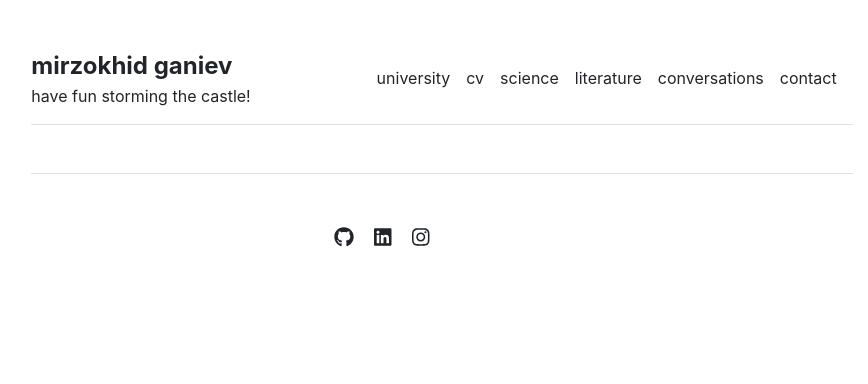
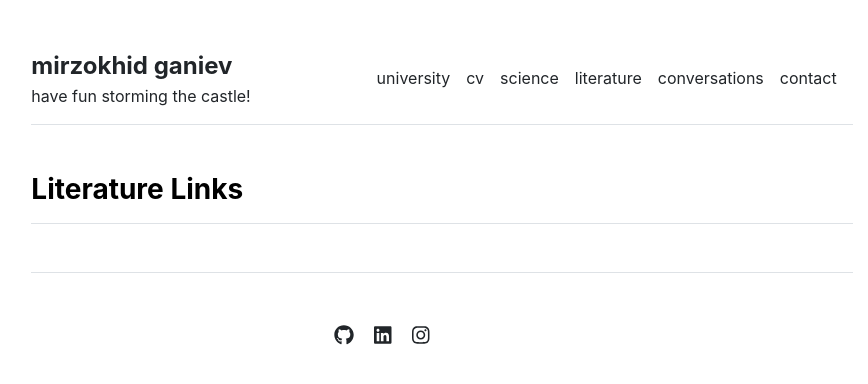
Before and after one commit to Mirzokhid/mirzokhid.github.io, a Jekyll site: the page built from literatures.md, in a window 1280 px wide. Shown: the top 384 px of the page, without its empty margins (198-1066 px from the left). Built offline with Jekyll 4.4.1, drawn with Linux system fonts in a browser that asks for light colours.

Commit message:
Update literatures.html

```diff
--- a/_layouts/literatures.html
+++ b/_layouts/literatures.html
@@ -3,3 +3,17 @@ layout: default
 ---
 
 {{ content }}
+
+<h3 class="fw-bold border-bottom pb-3 mb-5">Literature Links</h3>
+<div class="row g-5 mb-5">
+  {% for x in site.data.settings.literatures %}
+    <div class="col-md-6">
+      <h5>{{ x.name }}</h5>
+      <p>About: {{ x.description }}</p>
+      <p><a href="{{ site.github.url }}/{{ x.url }}">Acess</a></p>
+    </div>
+    <div class="col-md-6">
+        <img src="{{ site.github.url }}/science/{{ x.image }}.jpg" alt="-" width="75%" height="75%">
+    </div>
+  {% endfor %}
+</div>
```
